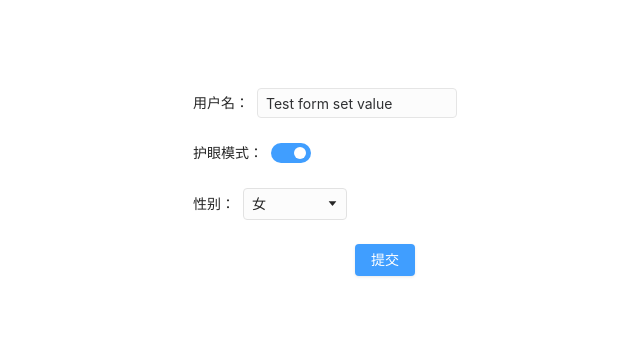
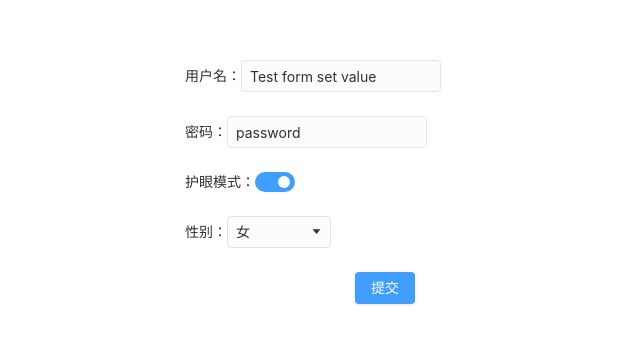
Before and after one commit to qq1350210100/react-ts-demo, a React (Create React App) app: page /setting in a window 1280 px wide. Shown: the part 218-562 px from the top of the page, without its empty margins (255-895 px from the left). Built offline with nearby package versions, Linux system fonts and the light colour scheme.

Commit message:
Update: Form initialValue

```diff
--- a/src/components/Form/Form.tsx
+++ b/src/components/Form/Form.tsx
@@ -3,23 +3,21 @@ import { makeStyles, createStyles } from '@material-ui/styles'
 import clsx from 'clsx'
 import { IValues, IErrors, IError, IOnChange } from './hooks'
 
-interface IContextProps {
+interface IForm {
 	values?: IValues
 	errors?: IErrors
 	onChange: IOnChange
+	getFieldValue?: (name: string) => void
+	setFieldsValue?: (newValues?: IValues) => void
 	setFieldError: (error: IError) => void
-	deleteFieldError: (targetName?: string) => void
-	validateFields: (...fields: string[]) => Promise<void>
-}
-
-interface IForm extends IContextProps {
-	getFieldValue?: (name: string) => void
-	setFieldsValue?: (newValues: IValues) => void
+	cleanFieldError: (...names: string[]) => void
+	validateFields: (...name: string[]) => Promise<void>
 }
 
 export interface IFormProps extends React.FormHTMLAttributes<HTMLFormElement> {
 	className?: string
 	form?: IForm
+	initialValues?: IValues
 	onValuesChange?: (values?: IValues) => void
 }
 
@@ -37,50 +35,43 @@ const useStyles = makeStyles(
 	})
 )
 
-const defaultCtx: IContextProps = {
+const defaultCtx: IForm = {
 	onChange() {},
+	getFieldValue() {},
+	setFieldsValue() {},
+	setFieldError() {},
+	cleanFieldError() {},
 	validateFields: async () => {},
-	setFieldError() {},
-	deleteFieldError() {}
 }
 
-export const FormContext = React.createContext(defaultCtx)
+export const FormContext = React.createContext<IForm>(defaultCtx)
 
 const Form: React.FC<IFormProps> = props => {
 	const {
 		children,
 		className,
+		initialValues = {},
 		onValuesChange = () => {},
-		form: {
-			values,
-			errors = [],
-			onChange = () => {},
-			validateFields = async () => {},
-			setFieldError = () => {},
-			deleteFieldError = () => {}
-		} = {},
+		form = {} as IForm,
 		...restProps
 	} = props
 
 	const classes = useStyles()
 
 	React.useEffect(() => {
-		onValuesChange(values)
-	}, [values, onValuesChange])
+		if (form?.setFieldsValue) {
+			form.setFieldsValue(initialValues)
+		}
+	}, [])
+
+	React.useEffect(() => {
+		onValuesChange(form.values)
+	}, [form.values, onValuesChange])
 
 	const formCls = clsx(classes.root, className)
 
 	return (
-		<FormContext.Provider
-			value={{
-				values,
-				errors,
-				onChange,
-				validateFields,
-				setFieldError,
-				deleteFieldError
-			}}
-		>
+		<FormContext.Provider value={form}>
 			<form {...restProps} className={formCls}>
 				{children}
 			</form>
--- a/src/components/Form/FormItem.tsx
+++ b/src/components/Form/FormItem.tsx
@@ -4,76 +4,91 @@ import clsx from 'clsx'
 import { FormContext } from './Form'
 import { IOnChange } from './hooks'
 
-export interface IValidateCB {
+export interface ICallback {
 	(desc: string): void
 }
 
 const useStyles = makeStyles(
 	createStyles({
 		root: {
-			position: 'relative',
 			boxSizing: 'border-box',
 			display: 'flex',
 			alignItems: 'center',
 			width: '100%',
 			padding: 0,
 			marginBottom: 24,
+
+			'&>div': {
+				position: 'relative'
+			}
 		},
-		labelText: {
-			marginRight: 8
-		},
+		labelText: {},
 		tip: {
+			display: 'flex',
+			alignItems: 'center',
 			position: 'absolute',
-			top: 0,
+			top: 32,
 			left: 0,
-			color: '#ff4d4f',
-			opacity: 0,
-			transform: 'translateX(120px)',
-			animation: '$enter 250ms forwards'
-		},
-		'@keyframes enter': {
-			from: {
-				opacity: 0,
-				transform: 'translateX(120px)'
-			},
-			to: {
-				opacity: 1,
-				transform: 'translateX(0)'
-			}
+			width: '100%',
+			minHeight: 24,
+			margin: 0,
+			padding: 0,
+			color: '#ff4d4f'
 		}
 	})
 )
+
+interface IValidator {
+	(value?: string | boolean, callback?: ICallback): Promise<void>
+}
 
 interface IFormItemProps extends React.HTMLAttributes<HTMLLabelElement> {
 	className?: string
 	label?: string
 	name?: string
-	validator?: (value?: string | boolean, callback?: IValidateCB) => Promise<void>
+	initialValue?: string | boolean
+	validator?: IValidator
 }
 
 const FormItem: React.FC<IFormItemProps> = props => {
-	const { children, className, label, name, validator } = props
+	const { children, className, label, name, initialValue, validator } = props
 
 	const ctxProps = React.useContext(FormContext)
-	const { values = {}, errors = [], onChange, setFieldError, deleteFieldError } = ctxProps
+	const {
+		values = {},
+		errors = [],
+		onChange,
+		setFieldError,
+		cleanFieldError,
+		setFieldsValue
+	} = ctxProps
 
-	const value: string | boolean = name ? values[name] : undefined
+	const value = name ? values[name] : undefined
 	const error = errors.find(err => err.name === name)
+	const hasError = error !== undefined
 
-	const callback: IValidateCB = desc => {
+	const callback: ICallback = desc => {
 		if (name) {
 			if (desc) {
 				setFieldError({ name, desc })
 			} else {
-				deleteFieldError(name)
+				cleanFieldError(name)
 			}
 		}
 	}
 
-	const onChangeAndValidate: IOnChange = (value, name) => {
+	const onCustomChange: IOnChange = (value, name) => {
 		validator && validator(value, callback)
 		return onChange(value, name)
 	}
+
+	React.useEffect(() => {
+		if (name && setFieldsValue) {
+			setFieldsValue({ [name]: initialValue })
+		}
+	}, [])
+
+	const newProps = { value, name, error: hasError, onChange: onCustomChange }
 
 	const classes = useStyles()
 
@@ -82,11 +97,12 @@ const FormItem: React.FC<IFormItemProps> = props => {
 	return (
 		<label className={formItemCls}>
 			{label && <span className={classes.labelText}>{label}：</span>}
-			{React.Children.map(children as any, (child: JSX.Element) => {
-				const newProps = { value, name, onChange: onChangeAndValidate }
-				return React.cloneElement(child, newProps)
-			})}
-			{<span className={classes.tip}>{error?.desc}</span>}
+			<div>
+				{React.Children.map(children as any, (child: JSX.Element) =>
+					React.cloneElement(child, newProps)
+				)}
+				<span className={classes.tip}>{error?.desc}</span>
+			</div>
 		</label>
 	)
 }
--- a/src/components/Form/hooks.tsx
+++ b/src/components/Form/hooks.tsx
@@ -1,7 +1,7 @@
 import React from 'react'
 
 export interface IValues {
-	(key?: string): string | boolean | undefined
+	[key: string]: string | boolean | undefined
 }
 
 export interface IError {
@@ -43,11 +43,11 @@ export const useForm = () => {
 		}))
 	}
 
-	const validateFields = async (...fields: string[]) => {
-		if (fields.length === 0) {
+	const validateFields = async (...names: string[]) => {
+		if (names.length) {
+			console.log('names', names)
+		} else {
 			console.log('validate all')
-		} else {
-			console.log('fields', fields)
 		}
 	}
 
@@ -64,9 +64,11 @@ export const useForm = () => {
 		setErrors(prev => [...prev, newError])
 	}
 
-	const deleteFieldError = (targetName?: string) => {
-		if (targetName) {
-			setErrors(prev => prev.filter(err => err.name !== targetName))
+	const cleanFieldError = (...names: string[]) => {
+		if (names.length) {
+			names.forEach(name => {
+				setErrors(prev => prev.filter(err => err.name !== name))
+			})
 		} else {
 			setErrors([])
 		}
@@ -77,7 +79,7 @@ export const useForm = () => {
 		values,
 		errors,
 		setFieldError,
-		deleteFieldError,
+		cleanFieldError,
 		submit,
 		getFieldValue,
 		setFieldsValue,
--- a/src/components/Input/Input.tsx
+++ b/src/components/Input/Input.tsx
@@ -11,7 +11,7 @@ export interface IInputProps extends React.HTMLAttributes<HTMLElement> {
 	inputClassName?: string
 	name?: string
 	value?: string
-	values?: any
+	error?: boolean
 	placeholder?: string
 	type?: string
 	color?: string
@@ -25,6 +25,7 @@ interface IStyleProps {
 	color: IColors
 	focus: boolean
 	disabled: boolean
+	error: boolean
 	type: string
 }
 
@@ -44,18 +45,24 @@ const useStyles = makeStyles(
 			// Input.Group compact用到，防止box-shadow被遮挡
 			zIndex: ({ focus }: IStyleProps) => (focus ? 1 : 0),
 			width: 200,
-			height: 30,
+			height: 32,
 			minWidth: 200,
-			minHeight: 28,
+			minHeight: 32,
 			position: 'relative'
 		},
-		input: ({ color, focus, disabled, type }: IStyleProps) => ({
-			paddingRight: type === InputTypes.SEARCH ? 32 : 8,
-			border: `1px solid ${focus ? color.main : '#e5e5e5'}`,
-			boxShadow: `0 0 0 ${focus ? '2px' : '6px'} ${hex2Rgba(color.main, focus ? 0.7 : 0)}`,
-			opacity: disabled ? 0.5 : 1,
-			cursor: disabled ? 'not-allowed' : 'default'
-		})
+		input: ({ color, focus, disabled, error, type }: IStyleProps) => {
+			const errorColor = selectColor(ThemeNames.ERROR)
+			const bdColor = error ? errorColor.main : focus ? color.main : '#e5e5e5'
+			const bdWidth = focus ? '2px' : '6px'
+			const bxsColor = hex2Rgba(error ? errorColor.main : color.main, focus ? 0.7 : 0)
+			return {
+				paddingRight: type === InputTypes.SEARCH ? 32 : 8,
+				border: `1px solid ${bdColor}`,
+				boxShadow: `0 0 0 ${bdWidth} ${bxsColor}`,
+				opacity: disabled ? 0.5 : 1,
+				cursor: disabled ? 'not-allowed' : 'default'
+			}
+		}
 	})
 )
 
@@ -65,7 +72,7 @@ const _Input: React.ForwardRefRenderFunction<unknown, IInputProps> = (props, ref
 		inputClassName,
 		name,
 		value = '',
-		values = {},
+		error = false,
 		placeholder,
 		type = InputTypes.TEXT,
 		color = ThemeNames.PRIMARY,
@@ -80,7 +87,7 @@ const _Input: React.ForwardRefRenderFunction<unknown, IInputProps> = (props, ref
 	const [inputVal, setInputVal] = React.useState<string>('')
 	const [focus, setFocus] = React.useState<boolean>(false)
 
-	const styleProps: IStyleProps = { type, focus, disabled, color: selectColor(color) }
+	const styleProps: IStyleProps = { type, focus, disabled, error, color: selectColor(color) }
 	const classes = useStyles(styleProps)
 
 	const handleInputFocus: IFocus = React.useCallback(
@@ -105,7 +112,7 @@ const _Input: React.ForwardRefRenderFunction<unknown, IInputProps> = (props, ref
 			setInputVal(keywords)
 			onChange && onChange(keywords, name)
 		},
-		[onChange, values, name]
+		[onChange, name]
 	)
 
 	const handleSearch = React.useCallback(() => {
--- a/src/components/Select/Select.tsx
+++ b/src/components/Select/Select.tsx
@@ -18,6 +18,7 @@ export interface ISelectProps {
 	color?: string
 	defaultValue?: string
 	value?: string
+	error?: boolean
 	onChange?: (value?: string, name?: string) => void
 }
 
@@ -96,6 +97,7 @@ const Select: React.FC<ISelectProps> = props => {
 		defaultValue = '',
 		color = ThemeNames.PRIMARY,
 		value = defaultValue,
+		error = false,
 		onChange = () => {}
 	} = props
 
--- a/src/components/Switch/index.tsx
+++ b/src/components/Switch/index.tsx
@@ -12,6 +12,7 @@ interface ISwitchProps {
 	disabled?: boolean
 	name?: string
 	value?: boolean
+	error?: boolean
 	onChange?: (checked?: boolean, name?: string) => void
 }
 
@@ -65,6 +66,7 @@ const Switch: React.FC<ISwitchProps> = props => {
 		defaultChecked = false,
 		name,
 		value = false,
+		error = false,
 		onChange = () => {},
 		...restProps
 	} = props
--- a/src/containers/App/index.tsx
+++ b/src/containers/App/index.tsx
@@ -46,7 +46,7 @@ const useStyles = makeStyles(
 			borderRight: '1px solid #f1f1f1'
 		},
 		form: {
-			maxWidth: 400,
+			maxWidth: 400
 		}
 	})
 )
@@ -151,8 +151,8 @@ const App: React.FC<IAppProps> = () => {
 		console.log('value', value)
 	}
 
-	const handleFormChange = (values) => {
-		console.log('values: ', values);
+	const handleFormChange = values => {
+		console.log('values: ', values)
 	}
 
 	const handleClick = async () => {
@@ -164,7 +164,7 @@ const App: React.FC<IAppProps> = () => {
 
 		// })
 		const res = await form.submit()
-		console.log('res: ', res);
+		console.log('res: ', res)
 	}
 
 	// const [precent, setPercent] = React.useState(0)
@@ -180,7 +180,7 @@ const App: React.FC<IAppProps> = () => {
 	}
 
 	const validateRequred = async (value, callback) => {
-		console.log('validate: ', value);
+		console.log('validate: ', value)
 		if (!value) {
 			callback('必填！')
 		} else {
@@ -191,7 +191,7 @@ const App: React.FC<IAppProps> = () => {
 	React.useEffect(() => {
 		setTimeout(() => {
 			form.setFieldsValue({ input: 'Test form set value', select: 'female', switch: true })
-		}, 3000)
+		}, 4000)
 	}, [])
 
 	return (
@@ -264,21 +264,31 @@ const App: React.FC<IAppProps> = () => {
 				<Select.Option value="warning">橙黄</Select.Option>
 			</Select> */}
 
-			<Form className={classes.form} form={form} onValuesChange={handleFormChange}>
+			<Form
+				className={classes.form}
+				form={form}
+				initialValues={{ input: 'Test form set value' }}
+				onValuesChange={handleFormChange}
+			>
 				<Form.Item name="input" label="用户名" validator={validateRequred}>
 					<Input />
 				</Form.Item>
-				<Form.Item name="switch" label="护眼模式">
+				<Form.Item name="password" label="密码" initialValue="password" validator={validateRequred}>
+					<Input />
+				</Form.Item>
+				<Form.Item name="switch" label="护眼模式" initialValue={true}>
 					<Switch />
 				</Form.Item>
-				<Form.Item name="select" label="性别">
+				<Form.Item name="select" label="性别" initialValue="male">
 					<Select defaultValue="all">
 						<Select.Option value="all">全部</Select.Option>
 						<Select.Option value="male">男</Select.Option>
 						<Select.Option value="female">女</Select.Option>
 					</Select>
 				</Form.Item>
-				<Button color="primary" onClick={handleClick}>提交</Button>
+				<Button color="primary" onClick={handleClick}>
+					提交
+				</Button>
 			</Form>
 		</div>
 	)
--- a/src/index.css
+++ b/src/index.css
@@ -1,7 +1,8 @@
-@import '~antd/dist/antd.css';
+/* @import '~antd/dist/antd.css'; */
 
 body {
 	margin: 0;
+	color: #303133;
 	font-size: 14px;
 	font-family: -apple-system, BlinkMacSystemFont, 'Segoe UI', 'Roboto', 'Oxygen', 'Ubuntu',
 		'Cantarell', 'Fira Sans', 'Droid Sans', 'Helvetica Neue', sans-serif;
```
